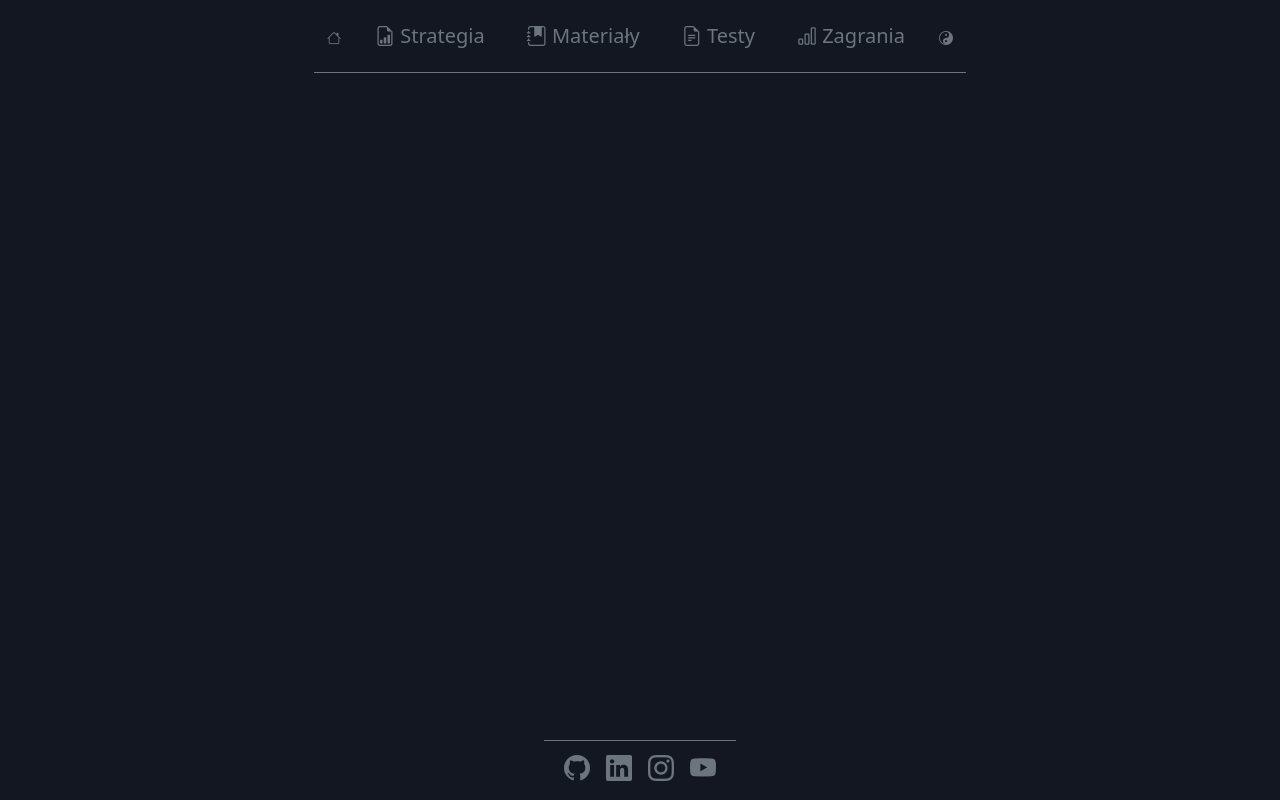
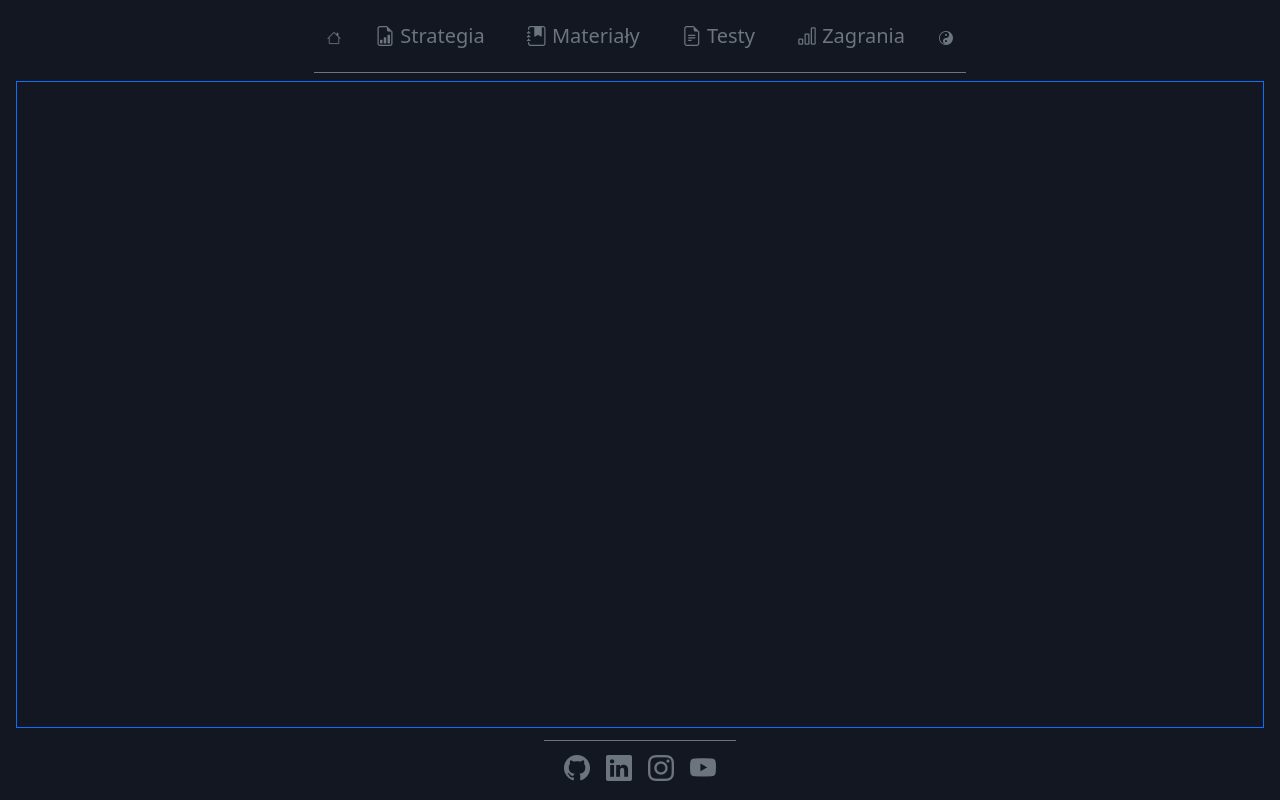
Before and after one commit to PjerC/forexy, a React (Create React App) app: page / in a window 1280 px wide. Built offline with nearby package versions, Linux system fonts and the light colour scheme.

Commit message:
strategy preview styling

```diff
--- a/src/DisplayModule.js
+++ b/src/DisplayModule.js
@@ -9,7 +9,7 @@ const DisplayModule = (props) => {
 
     return(
         <div className="d-flex flex-grow-1 w-100 align-self-center justify-content-center m-1" >
-             <DisplayCenterModule   visibilityStrategy={visibilityStrategy} setVisibilityStrategy={setVisibilityStrategy}
+            <DisplayCenterModule   visibilityStrategy={visibilityStrategy} setVisibilityStrategy={setVisibilityStrategy}
                                     visibilityMaterial={visibilityMaterial} setVisibilityMaterial={setVisibilityMaterial}
                                     visibilityTests={visibilityTests} setVisibilityTests={setVisibilityTests}
                                     visibilityPositions={visibilityPositions} setVisibilityPositions={setVisibilityPositions}
--- a/src/DisplayModules/DisplayCenterModule.js
+++ b/src/DisplayModules/DisplayCenterModule.js
@@ -10,12 +10,12 @@ const DisplayCenterModule = (props) => {
     const {visibilityStrategy, visibilityMaterial, visibilityTests, visibilityPositions} = props;
 
     return(
-        <div className="d-flex flex-grow-1 justify-content-center align-items-center m-1 centerModule">
-         {visibilityStrategy && <Strategy />}
-         {visibilityMaterial && <Material />}
-         {visibilityTests && <Tests />}
-         {visibilityPositions && <Positions />}
-        </div>
+        <div className="d-flex flex-grow-1 flex-column justify-content-center align-items-center m-1 centerModule border border-primary">
+                {visibilityStrategy && <Strategy />}
+                {visibilityMaterial && <Material />}
+                {visibilityTests && <Tests />}
+                {visibilityPositions && <Positions />}
+            </div>
     )
 }
 export default DisplayCenterModule;
```
Also changed, not shown: src/DisplayModules/DisplayUpperModule.js (deleted, +0 -13 lines).
